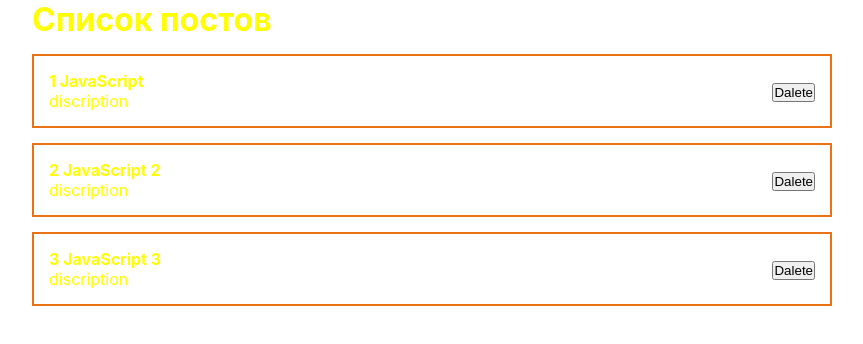
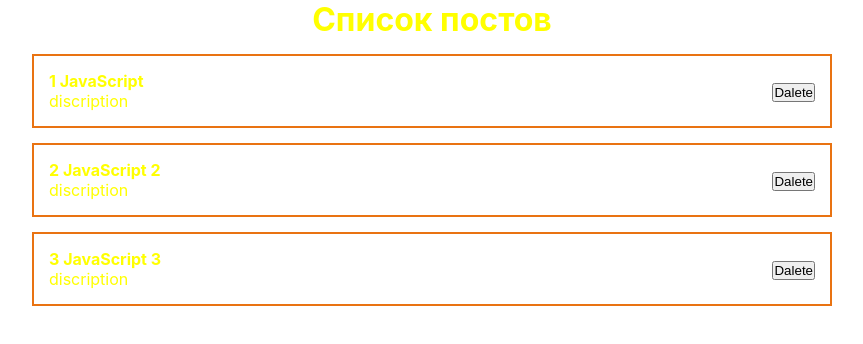
Before and after one commit to Ko3uHaK/my-app, a React (Create React App) app: page / in a window 1280 px wide. Shown: the top 344 px of the page, without its empty margins (208-1071 px from the left). Built offline with nearby package versions, Linux system fonts and the light colour scheme.

Commit message:
react inline style

```diff
--- a/src/App.js
+++ b/src/App.js
@@ -14,7 +14,7 @@
 	]);
 		return(
 		<div className='App'>
-		<h1>Список постов</h1>
+		<h1 style={{textAlign: 'center'}}>Список постов</h1>
 			{post.map(post=>
 				<PostItem post={post} key={post.id}/>
 			)}
```
